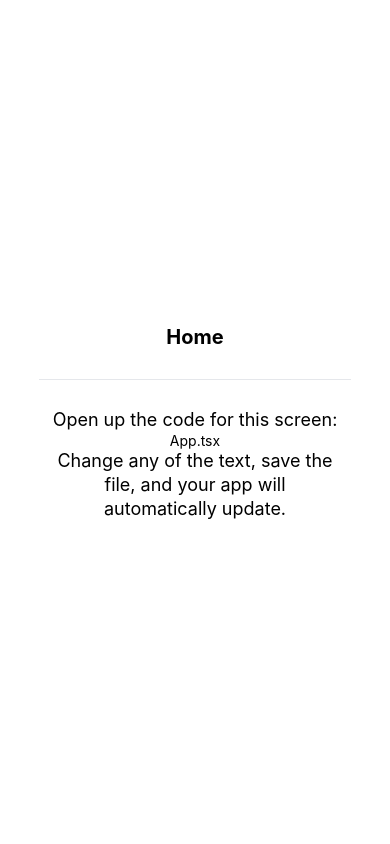
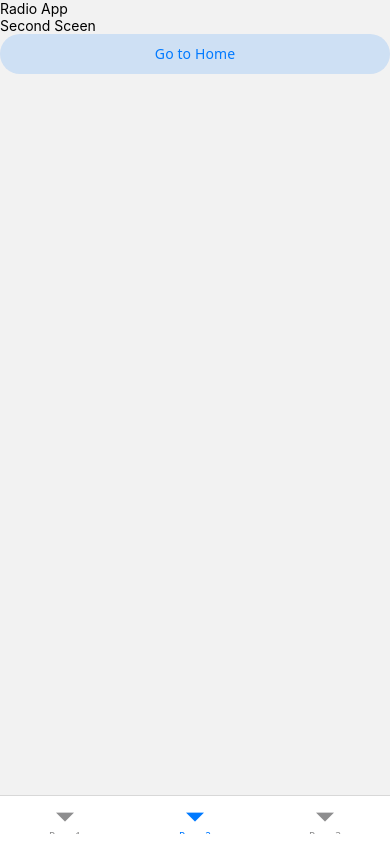
Before and after one commit to Davide131297/radio-app, a React Native app: screen /SecondScreen in a window 390 px wide. Built offline with nearby package versions, Linux system fonts and the light colour scheme.

Commit message:
navigation tab und 3 beispielseiten erstellt

```diff
--- a/App.tsx
+++ b/App.tsx
@@ -1,13 +1,13 @@
-import { ScreenContent } from 'components/ScreenContent';
-import { StatusBar } from 'expo-status-bar';
+import { NavigationContainer } from '@react-navigation/native';
+
+import { TabNavigator } from './components/tab-navigator';
 
 import './global.css';
 
 export default function App() {
   return (
-    <>
-      <ScreenContent title="Home" path="App.tsx" />
-      <StatusBar style="auto" />
-    </>
+    <NavigationContainer>
+      <TabNavigator />
+    </NavigationContainer>
   );
 }
--- a/components/Container.tsx
+++ /dev/null
@@ -1,9 +0,0 @@
-import { SafeAreaView } from 'react-native';
-
-export const Container = ({ children }: { children: React.ReactNode }) => {
-  return <SafeAreaView className={styles.container}>{children}</SafeAreaView>;
-};
-
-const styles = {
-  container: 'flex flex-1 m-6',
-};
--- a/components/EditScreenInfo.tsx
+++ /dev/null
@@ -1,29 +0,0 @@
-import { Text, View } from 'react-native';
-
-export const EditScreenInfo = ({ path }: { path: string }) => {
-  const title = 'Open up the code for this screen:';
-  const description =
-    'Change any of the text, save the file, and your app will automatically update.';
-
-  return (
-    <View>
-      <View className={styles.getStartedContainer}>
-        <Text className={styles.getStartedText}>{title}</Text>
-        <View className={styles.codeHighlightContainer + styles.homeScreenFilename}>
-          <Text>{path}</Text>
-        </View>
-        <Text className={styles.getStartedText}>{description}</Text>
-      </View>
-    </View>
-  );
-};
-
-const styles = {
-  codeHighlightContainer: `rounded-md px-1`,
-  getStartedContainer: `items-center mx-12`,
-  getStartedText: `text-lg leading-6 text-center`,
-  helpContainer: `items-center mx-5 mt-4`,
-  helpLink: `py-4`,
-  helpLinkText: `text-center`,
-  homeScreenFilename: `my-2`,
-};
--- a/components/ScreenContent.tsx
+++ /dev/null
@@ -1,25 +0,0 @@
-import { Text, View } from 'react-native';
-
-import { EditScreenInfo } from './EditScreenInfo';
-
-type ScreenContentProps = {
-  title: string;
-  path: string;
-  children?: React.ReactNode;
-};
-
-export const ScreenContent = ({ title, path, children }: ScreenContentProps) => {
-  return (
-    <View className={styles.container}>
-      <Text className={styles.title}>{title}</Text>
-      <View className={styles.separator} />
-      <EditScreenInfo path={path} />
-      {children}
-    </View>
-  );
-};
-const styles = {
-  container: `items-center flex-1 justify-center`,
-  separator: `h-[1px] my-7 w-4/5 bg-gray-200`,
-  title: `text-xl font-bold`,
-};
--- /dev/null
+++ b/components/tab-navigator.tsx
@@ -0,0 +1,38 @@
+import { createBottomTabNavigator } from '@react-navigation/bottom-tabs';
+import { HomeScreen } from 'screens/home-screen';
+import { SecondScreen } from 'screens/second-screen';
+import { ThirdScreen } from 'screens/third-screen';
+
+const Tab = createBottomTabNavigator();
+
+export function TabNavigator() {
+  return (
+    <Tab.Navigator
+      screenOptions={{
+        headerShown: false,
+        tabBarStyle: { paddingBottom: 5 },
+      }}>
+      <Tab.Screen
+        name="Home"
+        component={HomeScreen}
+        options={{
+          tabBarLabel: 'Page 1',
+        }}
+      />
+      <Tab.Screen
+        name="SecondScreen"
+        component={SecondScreen}
+        options={{
+          tabBarLabel: 'Page 2',
+        }}
+      />
+      <Tab.Screen
+        name="ThirdScreen"
+        component={ThirdScreen}
+        options={{
+          tabBarLabel: 'Page 3',
+        }}
+      />
+    </Tab.Navigator>
+  );
+}
--- /dev/null
+++ b/screens/home-screen.tsx
@@ -0,0 +1,31 @@
+import { Button } from '@react-navigation/elements';
+import { useNavigation, NavigationProp } from '@react-navigation/native';
+import { View, Text, ScrollView } from 'react-native';
+import { SafeAreaView } from 'react-native-safe-area-context';
+import { RootStackParamList } from 'types/navigation';
+
+export function HomeScreen() {
+  const navigation = useNavigation<NavigationProp<RootStackParamList>>();
+
+  return (
+    <SafeAreaView className="flex-1 bg-white">
+      <ScrollView>
+        <View className="bg-gray-50 p-5">
+          <Text className="text-2xl font-bold text-gray-800">Radio App</Text>
+          <Text className="mt-1 text-base text-gray-600">Your favorite stations</Text>
+        </View>
+
+        <View className="p-5">
+          <View className="rounded-xl bg-white p-4 shadow-md">
+            <Text className="text-lg font-semibold text-gray-800">Featured Station</Text>
+            <Text className="mt-1 text-sm text-gray-600">98.1 MHz</Text>
+          </View>
+        </View>
+
+        <View>
+          <Button onPress={() => navigation.navigate('SecondScreen')}>Go to Details</Button>
+        </View>
+      </ScrollView>
+    </SafeAreaView>
+  );
+}
--- /dev/null
+++ b/screens/second-screen.tsx
@@ -0,0 +1,24 @@
+import { Button } from '@react-navigation/elements';
+import { useNavigation, NavigationProp } from '@react-navigation/native';
+import { View, Text, ScrollView } from 'react-native';
+import { SafeAreaView } from 'react-native-safe-area-context';
+import { RootStackParamList } from 'types/navigation';
+
+export function SecondScreen() {
+  const navigation = useNavigation<NavigationProp<RootStackParamList>>();
+
+  return (
+    <SafeAreaView className="flex-1 bg-white">
+      <ScrollView>
+        <View className="bg-gray-50 p-5">
+          <Text className="text-2xl font-bold text-gray-800">Radio App</Text>
+          <Text className="mt-1 text-base text-gray-600">Second Sceen</Text>
+        </View>
+
+        <View>
+          <Button onPress={() => navigation.navigate('Home')}>Go to Home</Button>
+        </View>
+      </ScrollView>
+    </SafeAreaView>
+  );
+}
--- /dev/null
+++ b/screens/third-screen.tsx
@@ -0,0 +1,24 @@
+import { Button } from '@react-navigation/elements';
+import { useNavigation, NavigationProp } from '@react-navigation/native';
+import { View, Text, ScrollView } from 'react-native';
+import { SafeAreaView } from 'react-native-safe-area-context';
+import { RootStackParamList } from 'types/navigation';
+
+export function ThirdScreen() {
+  const navigation = useNavigation<NavigationProp<RootStackParamList>>();
+
+  return (
+    <SafeAreaView className="flex-1 bg-white">
+      <ScrollView>
+        <View className="bg-gray-50 p-5">
+          <Text className="text-2xl font-bold text-gray-800">Radio App</Text>
+          <Text className="mt-1 text-base text-gray-600">Third Sceen</Text>
+        </View>
+
+        <View>
+          <Button onPress={() => navigation.navigate('Home')}>Go to Home</Button>
+        </View>
+      </ScrollView>
+    </SafeAreaView>
+  );
+}
--- /dev/null
+++ b/types/navigation.d.ts
@@ -0,0 +1,5 @@
+export type RootStackParamList = {
+  Home: undefined;
+  SecondScreen: undefined;
+  ThirdScreen: undefined;
+};
```
Also changed, not shown: package.json (+8 -3 lines), 1 other file (tests, documents, lock files or other folders).
